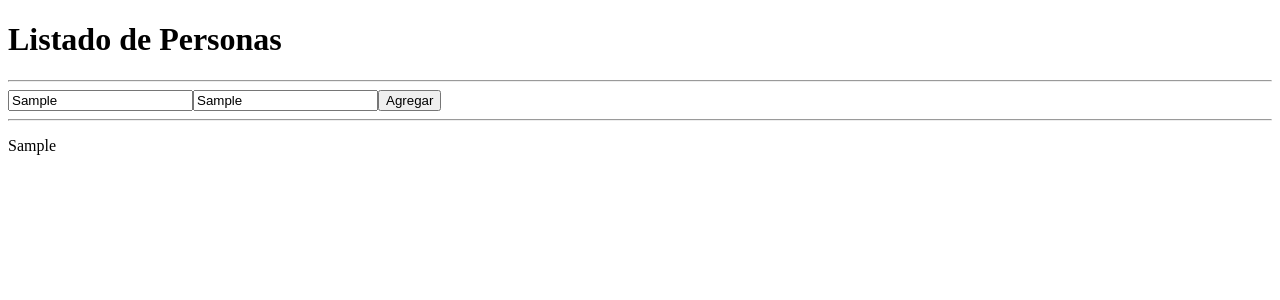
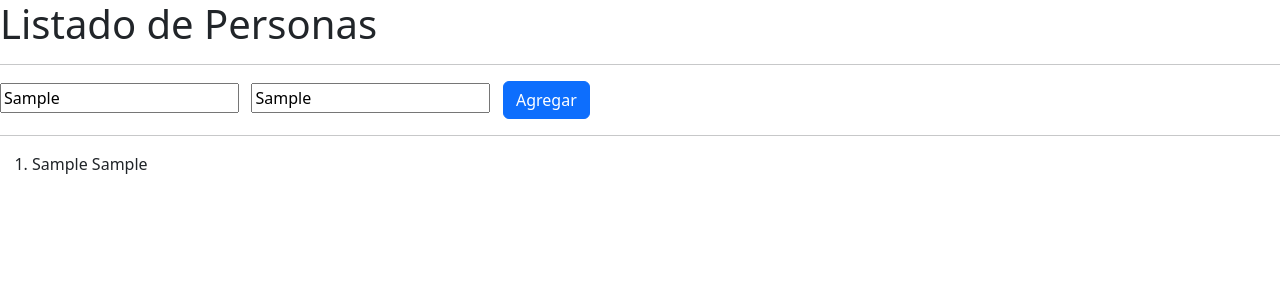
Before and after one commit to ETChikito/app_listado_personas, an Angular app: page / in a window 1280 px wide. Both pictures are taken after typing "Sample", "Sample" into the empty fields and a click on the button "Agregar". Shown: the top 300 px of the page. Built offline with nearby package versions, Linux system fonts and the light colour scheme.

Commit message:
funcionalidad terminada

```diff
--- a/angular.json
+++ b/angular.json
@@ -25,9 +25,12 @@
               "src/assets"
             ],
             "styles": [
-              "src/styles.css"
+              "src/styles.css",
+              "node_modules/bootstrap/dist/css/bootstrap.min.css"
             ],
-            "scripts": []
+            "scripts": [
+              "node_modules/bootstrap/dist/js/bootstrap.min.js"
+            ]
           },
           "configurations": {
             "production": {
--- a/src/app/listado/listado.component.html
+++ b/src/app/listado/listado.component.html
@@ -1,9 +1,13 @@
 <h1>Listado de Personas</h1>
 <hr>
 <form>
-    <input #nombre type="text"  />
-    <input #apellido type="text"  />
+    <input #nombre type="text" placeholder="Nombre"/>
+    &nbsp;
+    <input #apellido type="text" placeholder="Apellido"/>
+    &nbsp;
     <button (click)="agregarPersonas(nombre.value, apellido.value)" class="btn btn-primary" type="button">Agregar</button>
 </form>
 <hr>
-<p *ngFor="let persona of listaPersonas">{{persona.getNombre()}}</p>
+<ol>
+    <li *ngFor="let persona of listaPersonas">{{persona.getNombre()}}  {{persona.getApellido()}}</li>
+</ol>
```
